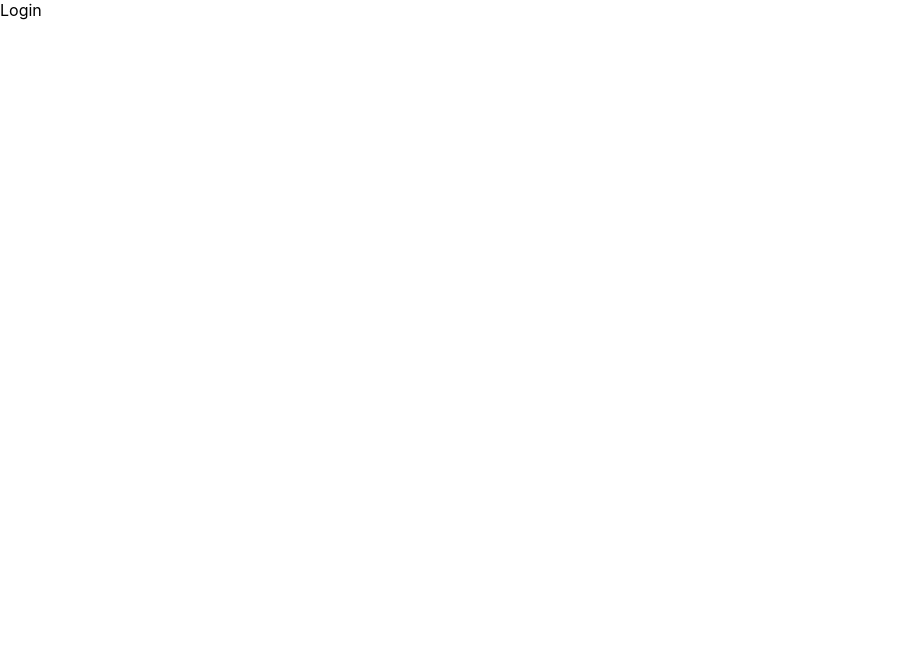
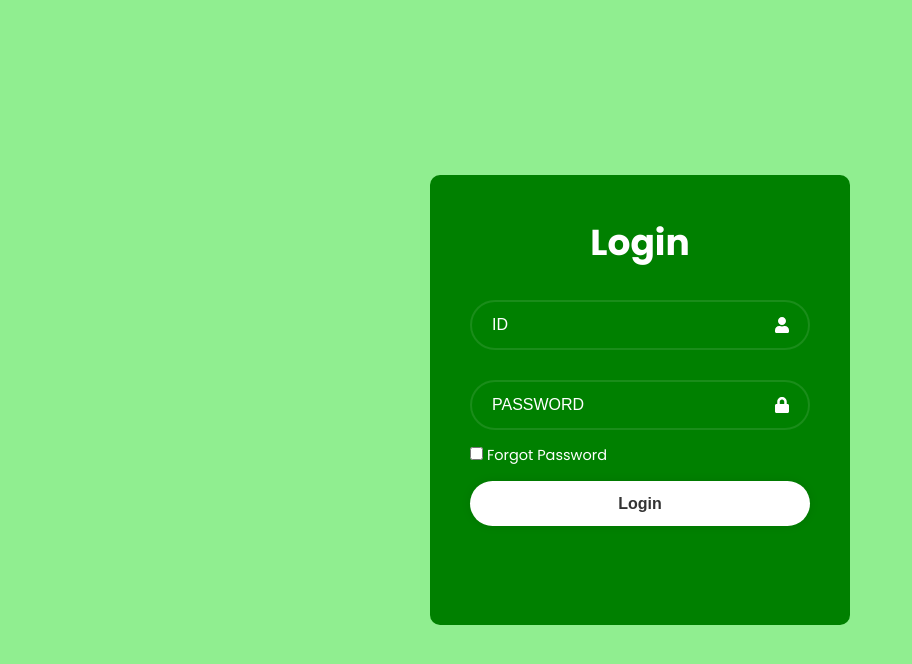
Before and after one commit to Change-Bae/Danang, a React (Create React App) app: page / in a window 1280 px wide. Shown: the top 664 px of the page, without its empty margins (0-912 px from the left). Built offline with nearby package versions, Linux system fonts and the light colour scheme.

Commit message:
Create login page

```diff
--- a/package.json
+++ b/package.json
@@ -9,6 +9,7 @@
     "@testing-library/user-event": "^13.5.0",
     "react": "^19.2.3",
     "react-dom": "^19.2.3",
+    "react-icons": "^5.5.0",
     "react-scripts": "5.0.1",
     "web-vitals": "^2.1.4"
   },
--- a/src/Components/Login/Login.css
+++ b/src/Components/Login/Login.css
@@ -1,13 +1,75 @@
-body {
-  margin: 0;
-  font-family: -apple-system, BlinkMacSystemFont, 'Segoe UI', 'Roboto', 'Oxygen',
-    'Ubuntu', 'Cantarell', 'Fira Sans', 'Droid Sans', 'Helvetica Neue',
-    sans-serif;
-  -webkit-font-smoothing: antialiased;
-  -moz-osx-font-smoothing: grayscale;
+.wrapper {
+    position: relative;
+    width: 420px;
+    height: 450px;
+    background: green;
+    border-radius: 10px;
+    color: #fff;
 }
 
-code {
-  font-family: source-code-pro, Menlo, Monaco, Consolas, 'Courier New',
-    monospace;
+.wrapper .form-box {
+    width: 100%;
+    padding: 40px;
 }
+
+form h1 {
+    font-size: 36px;
+    text-align: center;
+}
+
+form .input-box {
+    position: relative;
+    width: 100%;
+    height: 50px;
+    margin: 30px 0;
+}
+
+.input-box input {
+    width: 100%;
+    height: 100%;
+    background: transparent;
+    border: none;
+    outline: none;
+    border: 2px solid rgba(255, 255, 255, .1);
+    border-radius: 40px;
+    font-size: 16px;
+    color: #fff;
+    padding: 20px 45px 20px 20px;
+}
+
+.input-box input::placeholder {
+    color: #fff;
+}
+
+.input-box .icon {
+    position: absolute;
+    right: 20px;
+    top: 50%;
+    translate: 0 -50%;
+    font-size: 16px;
+}
+
+form .forgot {
+    display: flex;
+    justify-content: space-between;
+    font-size: 14.5px;
+    margin:-15px 0 15px;
+}
+
+.forgot label input {
+    accent-color: #fff;
+    margin-right: 4px;
+}
+
+form button {
+    width: 100%;
+    height: 45px;
+    background: #fff;
+    border: none;
+    outline: none;
+    border-radius: 40px;
+    box-shadow: 0 0 10px rgba(0, 0, 0, .1);
+    font-size: 16px;
+    color: #333;
+    font-weight: 700;
+}
--- a/src/Components/Login/Login.jsx
+++ b/src/Components/Login/Login.jsx
@@ -1,9 +1,31 @@
 import React from 'react';
 import './Login.css';
+import { FaUser, FaLock } from "react-icons/fa";
 
 export const Login = () => {
   return (
-    <div>Login</div>
+    <div className= "wrapper">
+      <div className="form-box login">
+        <form action={""}>
+          <h1>Login</h1>
+          <div className="input-box">
+            <input type="id" placeholder='ID' required />
+            <FaUser className="icon" />
+          </div>
+          <div className="input-box">
+            <input type="password" placeholder='PASSWORD' required />
+            <FaLock className="icon" />
+          </div>
+
+          <div className="forgot">
+            <label><input type="checkbox" />Forgot Password</label>
+          </div>
+
+          <button type="submit">Login</button>
+
+        </form>
+      </div>
+    </div>
   )
 };
 
--- a/src/index.css
+++ b/src/index.css
@@ -1,13 +1,16 @@
-body {
+@import url('https://fonts.googleapis.com/css2?family=Poppins:wght@400;600;700&display=swap');
+
+* {
   margin: 0;
-  font-family: -apple-system, BlinkMacSystemFont, 'Segoe UI', 'Roboto', 'Oxygen',
-    'Ubuntu', 'Cantarell', 'Fira Sans', 'Droid Sans', 'Helvetica Neue',
-    sans-serif;
-  -webkit-font-smoothing: antialiased;
-  -moz-osx-font-smoothing: grayscale;
+  padding: 0;
+  box-sizing: border-box;
 }
 
-code {
-  font-family: source-code-pro, Menlo, Monaco, Consolas, 'Courier New',
-    monospace;
+body {
+  font-family: "Poppins", sans-serif;
+  display: flex;
+  justify-content: center;
+  align-items: center;
+  min-height: 100vh;
+  background: lightgreen;
 }
```
Also changed, not shown: 1 other file (tests, documents, lock files or other folders).
